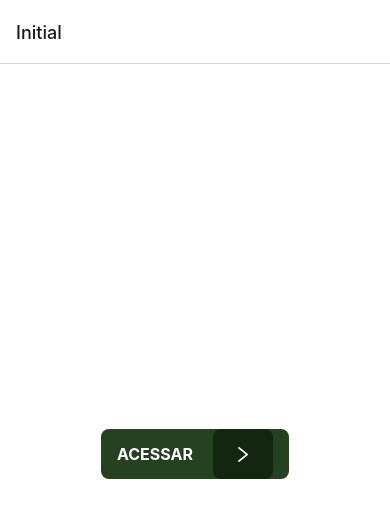
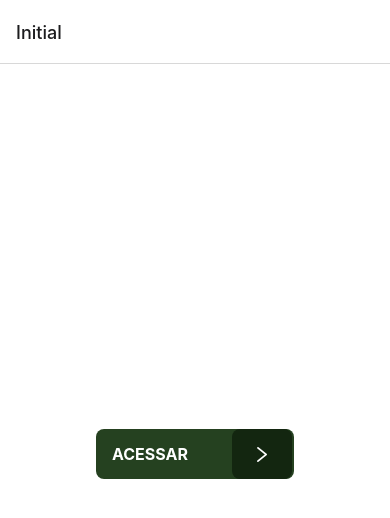
Before and after one commit to Kattiell/LivingPlanet, a React Native app: screen /Initial in a window 390 px wide. Shown: the top 518 px of the page. Built offline with nearby package versions, Linux system fonts and the light colour scheme.

Commit message:
adicionando componente button + props de texto

```diff
--- a/components/button/button.js
+++ b/components/button/button.js
@@ -21,6 +21,7 @@ const styles = StyleSheet.create({
   button: {
     backgroundColor: "#254120",
     borderRadius: 8,
+    paddingRight: 2,
     paddingHorizontal: 16,
     justifyContent: "center",
   },
@@ -29,13 +30,13 @@ const styles = StyleSheet.create({
     justifyContent: "space-between",
     alignItems: "center",
     gap: 20,
+    width: 180
   },
   buttonText: {
     color: "white",
     fontWeight: "bold",
     fontSize: 16,
     textTransform: "uppercase",
-
   },
   iconContainer: {
     backgroundColor: "#132610",
```
